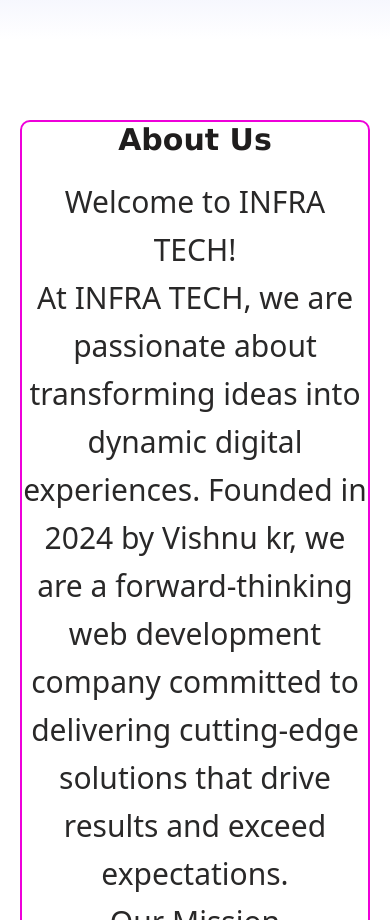
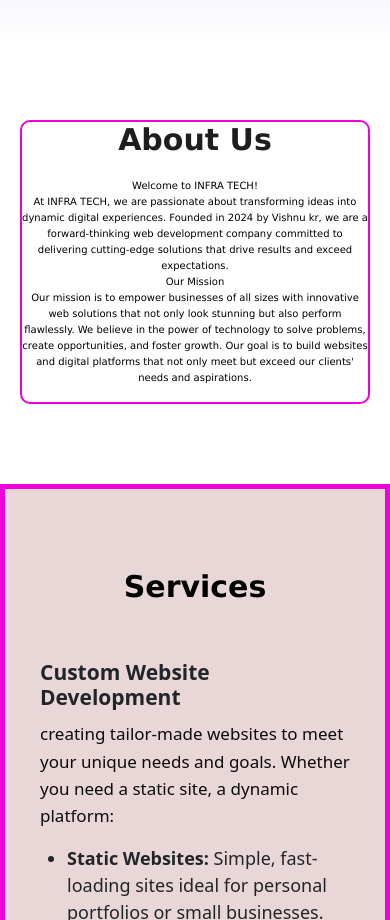
Before and after one commit to vishnu-kr27/infra-tech, a plain HTML site: page index.html in a window 390 px wide. Shown: the part 860-1780 px from the top of the page. Drawn offline with nearby package versions, Linux system fonts and the light colour scheme.

Commit message:
Update in.css

```diff
--- a/in.css
+++ b/in.css
@@ -476,9 +476,10 @@ footer {
         font-size: 30px;
     }
 
-   #about .about-tex {
+   #about .about-text {
         font-size: 10px;
         font-family:'Lucida Sans', 'Lucida Sans Regular', 'Lucida Grande', 'Lucida Sans Unicode', Geneva, Verdana, sans-serif;
+       color:black;
     }
 
     .my-services {
```
